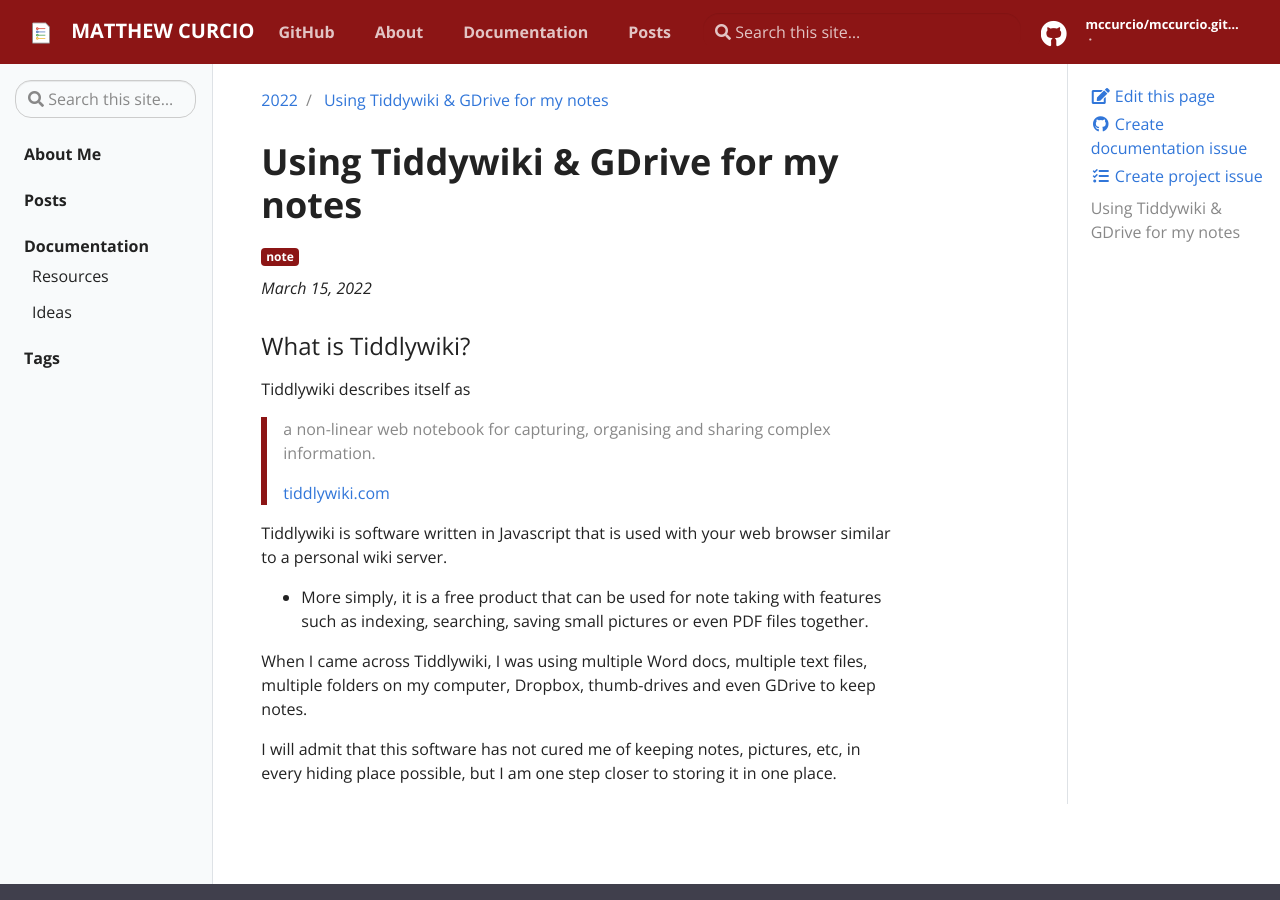
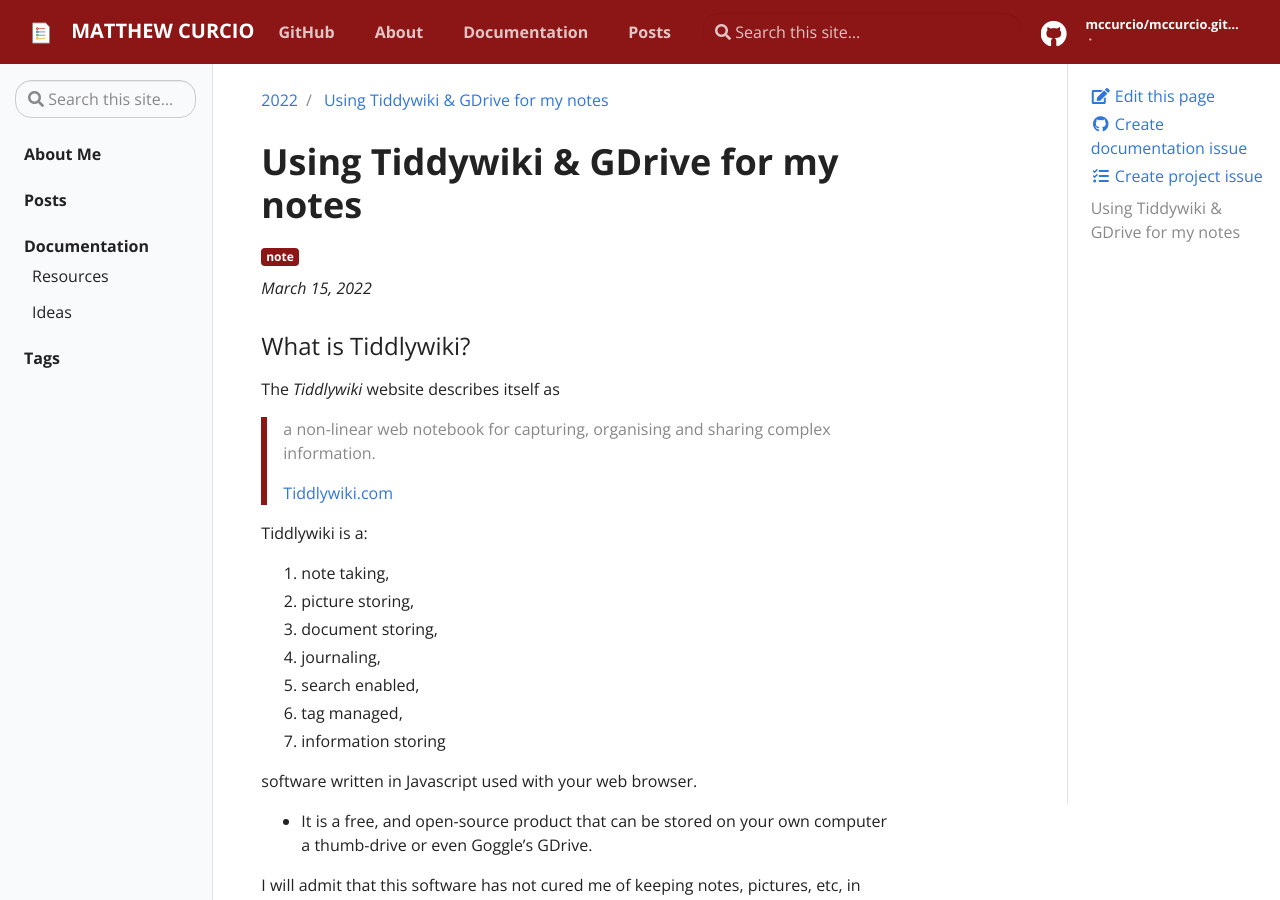
Before and after one commit to mccurcio/mccurcio.github.io, a Jekyll site: the page built from _posts/2022-03-15-tiddlywiki.md, in a window 1280 px wide and 900 px high. Built offline with Jekyll 4.4.1, drawn with Linux system fonts in a browser that asks for light colours; our own code applies the rules of GitHub Pages for plain Markdown files; some of the changed text lies outside the part shown.

Commit message:
Adding TW content

```diff
--- a/_posts/2022-03-15-tiddlywiki.md
+++ b/_posts/2022-03-15-tiddlywiki.md
@@ -6,16 +6,49 @@
 
 ### What is Tiddlywiki?
 
-Tiddlywiki describes itself as
+The *Tiddlywiki* website describes itself as
 
 > a non-linear web notebook for capturing, organising and sharing complex information.
 >
->[tiddlywiki.com](https://tiddlywiki.com/)
+>[Tiddlywiki.com](https://tiddlywiki.com/)
 
-Tiddlywiki is software written in Javascript that is used with your web browser similar to  a personal wiki server.
+Tiddlywiki is a:
 
-- More simply, it is a free product that can be used for note taking with features such as indexing, searching, saving small pictures or even PDF files together.
+1. note taking,
+2. picture storing,
+3. document storing,
+4. journaling,
+5. search enabled,
+6. tag managed,
+7. information storing
 
-When I came across Tiddlywiki, I was using multiple Word docs, multiple text files, multiple folders on my computer, Dropbox, thumb-drives and even GDrive to keep notes.
+software written in Javascript used with your web browser.
+
+- It is a free, and open-source product that can be stored on your own computer a thumb-drive or even Goggle's GDrive.
 
 I will admit that this software has not cured me of keeping notes, pictures, etc, in every hiding place possible, but I am one step closer to storing it in one place.
+
+
+### Step #1
+
+- **Download your own *Tiddlywiki* .html doc**: [Tiddlywiki.com](https://tiddlywiki.com/)
+
+![](/assets/img/tw-page.png)
+
+- Scroll down and to the **GettingStarted** box, & find your operating system and browser type.
+
+*Each browser is different and this will ensure the little things work correctly.*
+
+![](/assets/img/empty.tw.png)
+
+### Step #2
+
+- Once you download *Tiddlywiki*, **click to open it in your browser**.
+
+- Your first *.html* page should show the configuration section called **'GettingStarted'**.
+
+![](/assets/img/GettingStarted-titles.png)
+
+- The simplest way to start is by adding your own titles and sub-titles.
+
+- It's that easy.
```
Also changed, not shown: pages/index.md (+4 -4 lines), assets/img/GettingStarted-titles.png (added), assets/img/docsy-jekyll-preview.png (deleted), assets/img/docsy-jekyll.png (deleted), assets/img/empty.tw.png (added), assets/img/first-tiddler-note-page.png (added), assets/img/first.png (added), assets/img/making-tw.png (added), assets/img/open-source-halloween-2021.png (deleted), assets/img/red-check.png (added), assets/img/tw-page.png (added).
